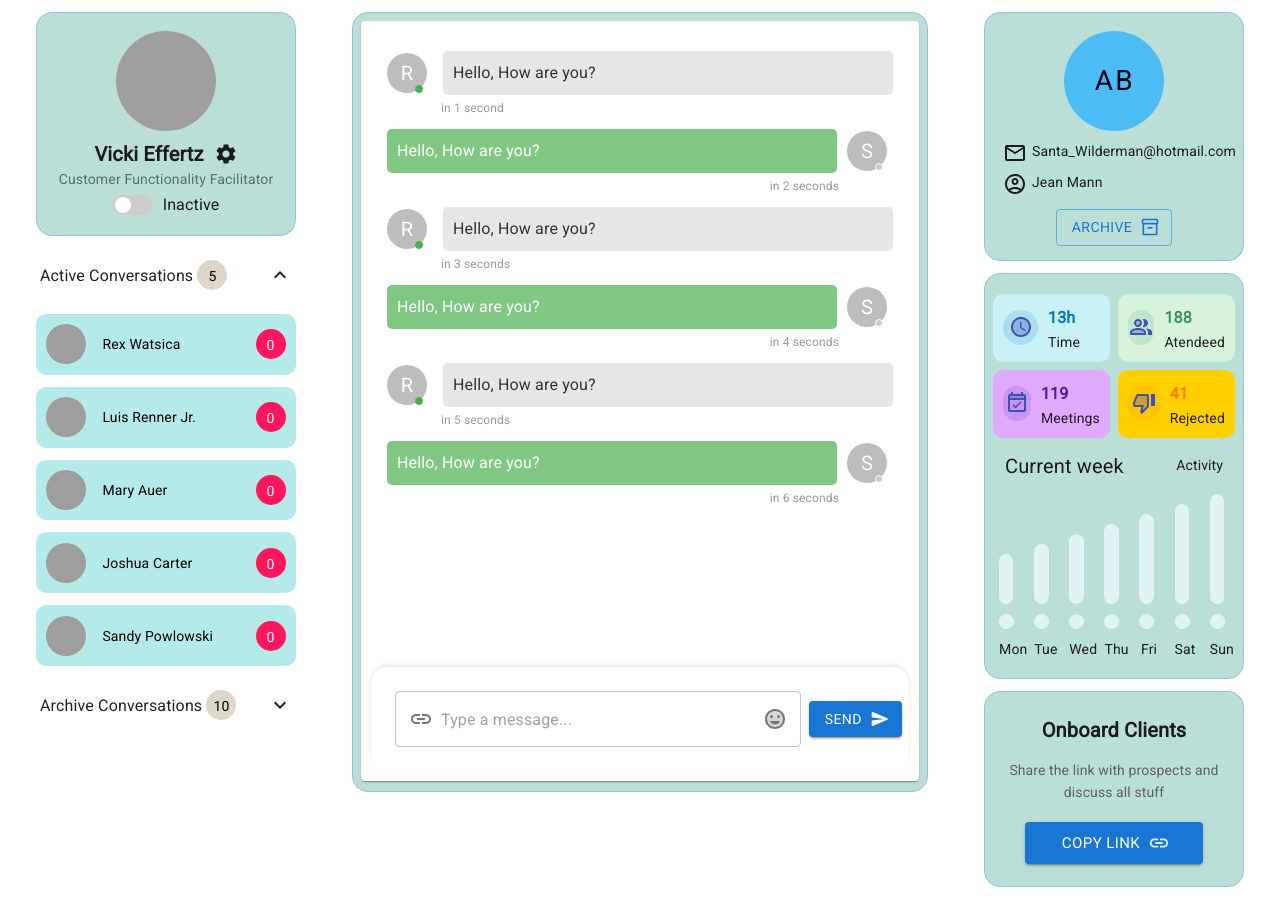
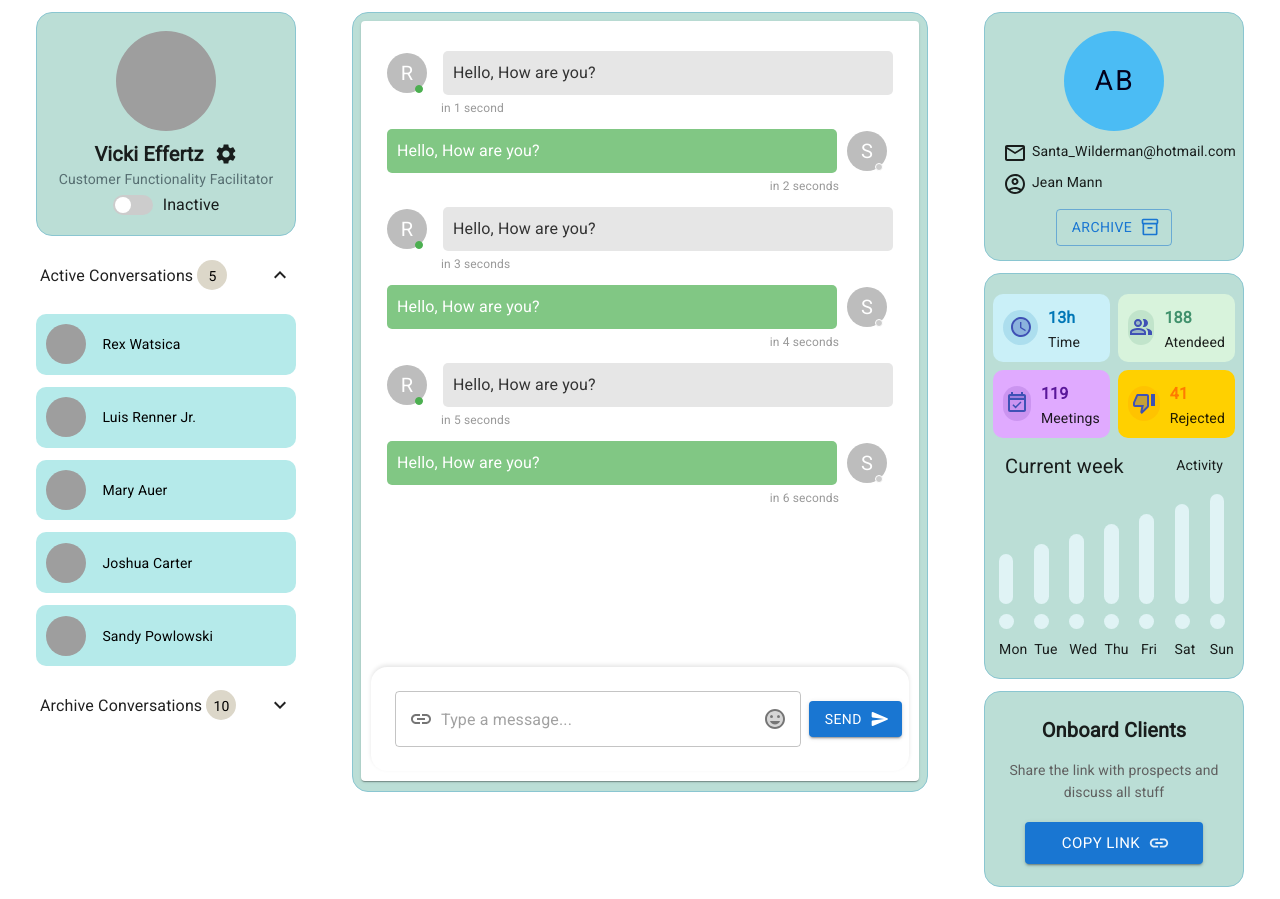
Before and after one commit to iamrohitkiransawai/chat-screen-ui-design, a React (Vite) app in the folder chat-screen-riktam/: page / in a window 1280 px wide. Built offline with nearby package versions, Linux system fonts and the light colour scheme; grey boxes are pictures that could not be loaded.

Commit message:
Added condition for hiding dot after userName

```diff
--- a/chat-screen-riktam/src/components/userInfo/components/UserListItem.jsx
+++ b/chat-screen-riktam/src/components/userInfo/components/UserListItem.jsx
@@ -30,9 +30,11 @@ const UserListItem = ({ user }) => {
           </Typography>
         }
       />
-      <Dot dotColor={"#ff165d"} textColor={"#fff"}>
-        {user.unreadMessageCount}
-      </Dot>
+      {user.unreadMessageCount > 0 && (
+        <Dot dotColor={"#ff165d"} textColor={"#fff"}>
+          {user.unreadMessageCount}
+        </Dot>
+      )}
     </ListItemButton>
   );
 };
```
